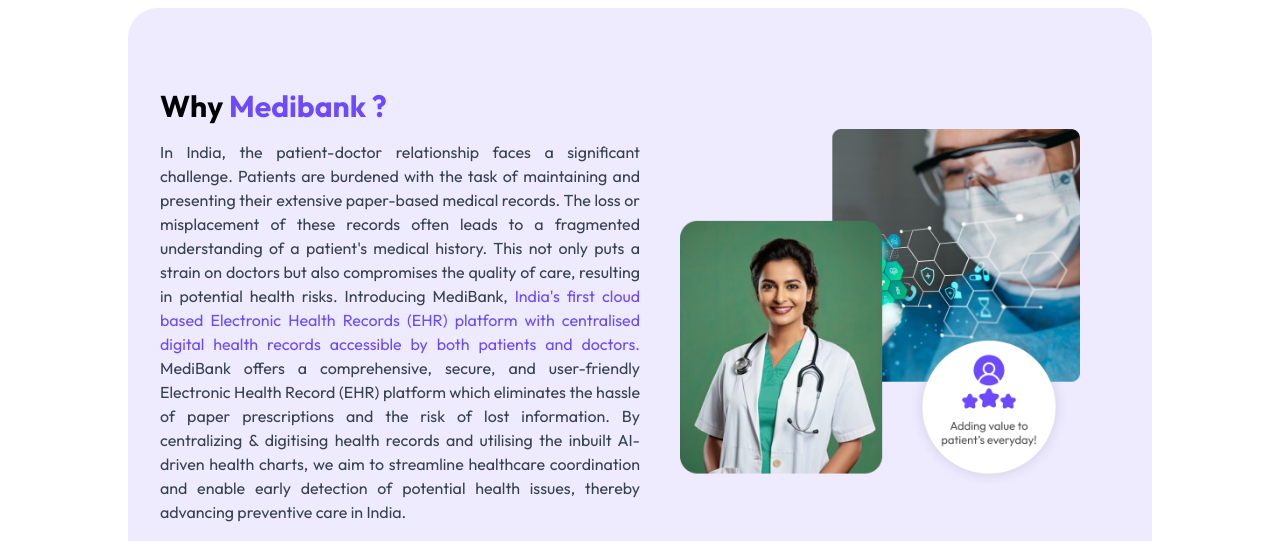
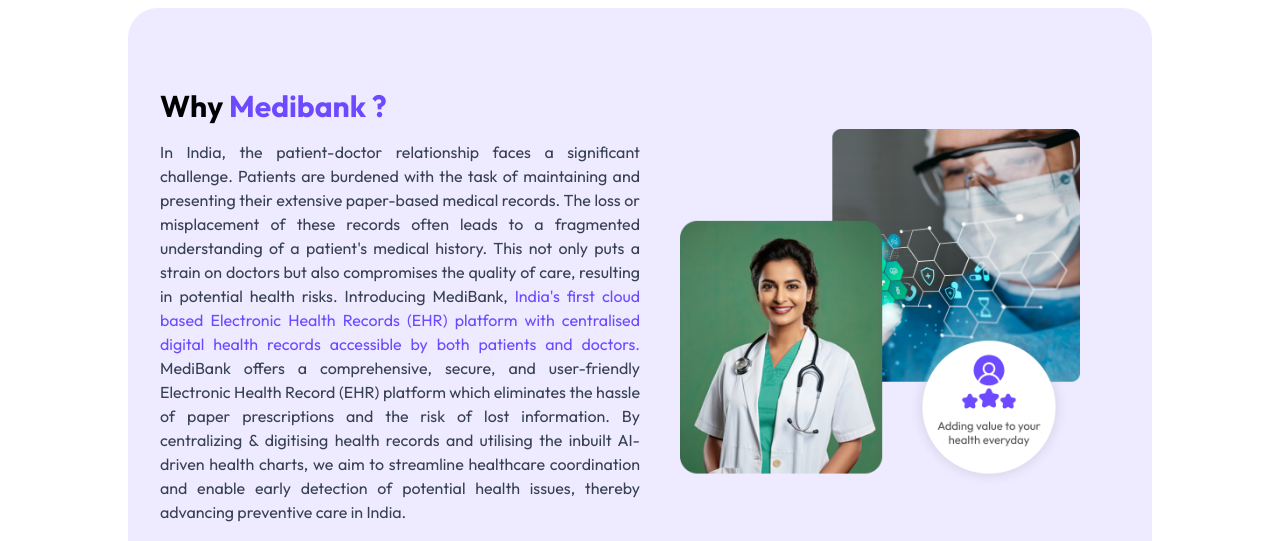
Before and after one commit to the-capital-hub/medibank-website, a Next.js app: page / in a window 1280 px wide. Shown: the part 840-1381 px from the top of the page. Built offline with nearby package versions, Linux system fonts and the light colour scheme.

Commit message:
adding value

```diff
--- a/src/components/Home/Aboutsection.js
+++ b/src/components/Home/Aboutsection.js
@@ -99,7 +99,7 @@ export default function ChemistryAtWorkSection() {
 				>
 					<div className="relative">
 						<Image
-							src="/images/Groupabout.png"
+							src="/images/addingvalue.png"
 							className="rounded-lg"
 							alt="About MediBank section"
 							width={640}
```
Also changed, not shown: public/images/addingvalue.png (added).
